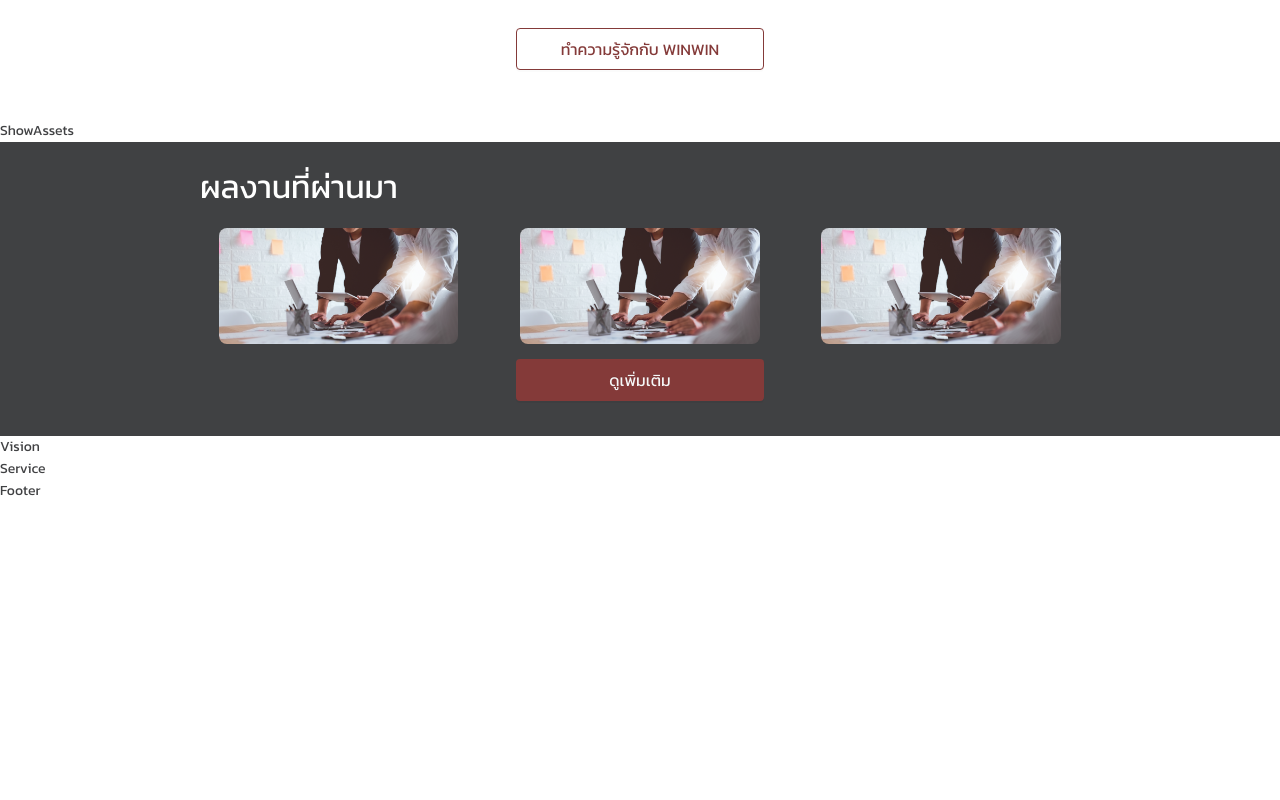
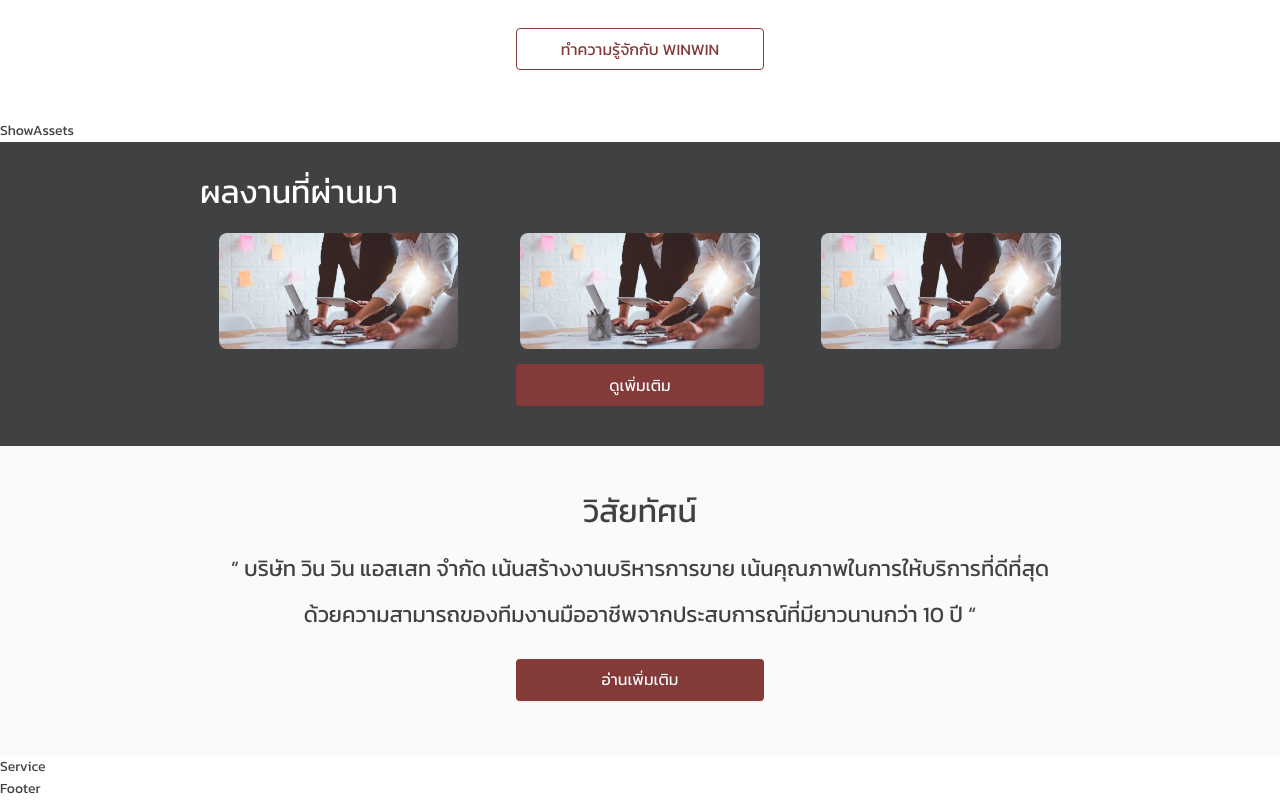
Before and after one commit to romncn/WinWin-Assets_Web, a React (Create React App) app: page / in a window 1280 px wide. Shown: the part 664-1464 px from the top of the page. Before the commit the page ends 1166 px from the top, so only its background shows below. Built offline with nearby package versions, Linux system fonts and the light colour scheme.

Commit message:
[♥] Create Vision Home Component

```diff
--- a/src/components/home/Portfolio.tsx
+++ b/src/components/home/Portfolio.tsx
@@ -19,7 +19,7 @@ const ImageCover = styled.img`
 const Portfolio: React.FC = () => {
     return (
         <Wrapper>
-            <Container style={{ paddingTop: "20px", paddingBottom: "20px" }}>
+            <Container style={{ paddingTop: "25px", paddingBottom: "25px" }}>
                 <h2 style={{ color: "#FFFFFF", margin: "0px" }}>
                     ผลงานที่ผ่านมา
                 </h2>
--- a/src/components/home/Vision.tsx
+++ b/src/components/home/Vision.tsx
@@ -1,10 +1,33 @@
 import React from "react"
+import styled from "styled-components";
+import { Container } from "../components/Grid";
+import Button from "../components/Button";
+import { Link } from "react-router-dom";
+
+
+const Wrapper = styled.div`
+    width: 100%;
+    height: 100%;
+    background: #FAFAFA;
+`;
+
 
 const Vision: React.FC = () => {
     return (
-        <div>
-            Vision
-        </div>
+        <Wrapper>
+            <Container style={{ textAlign: "center", paddingTop: "40px", paddingBottom: "40px" }}>
+                <h2>วิสัยทัศน์</h2>
+                <h4>“ บริษัท วิน วิน แอสเสท จำกัด เน้นสร้างงานบริหารการขาย เน้นคุณภาพในการให้บริการที่ดีที่สุด</h4>
+                <h4>ด้วยความสามารถของทีมงานมืออาชีพจากประสบการณ์ที่มียาวนานกว่า 10 ปี “</h4>
+                <div style={{ paddingTop: "15px", paddingBottom: "15px" }}>
+                    <Link to="/vision">
+                        <Button type="primary">
+                            อ่านเพิ่มเติม
+                    </Button>
+                    </Link>
+                </div>
+            </Container>
+        </Wrapper >
     )
 }
 
```
